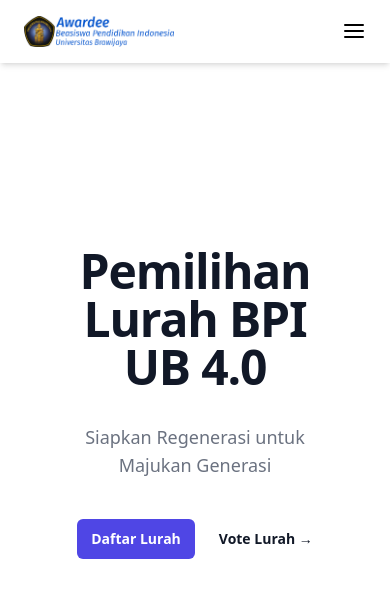
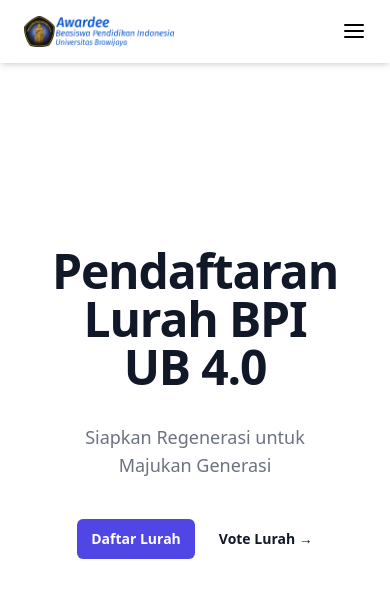
Before and after one commit to azkalbhqi/E-Voting-BPIUB, a Next.js app: page /dashboard in a window 390 px wide. Shown: the top 598 px of the page. Built offline with nearby package versions, Linux system fonts and the light colour scheme.

Commit message:
Commit: Daftar Lurah UI Responsive Fix

```diff
--- a/src/app/dashboard/page.tsx
+++ b/src/app/dashboard/page.tsx
@@ -29,7 +29,7 @@ export default function Home() {
           </div>
           <div className="text-center">
             <h1 className="text-5xl font-semibold tracking-tight text-balance text-gray-900 sm:text-7xl">
-              Pemilihan Lurah BPI UB 4.0
+              Pendaftaran Lurah BPI UB 4.0
             </h1>
             <p className="mt-8 text-lg font-medium text-pretty text-gray-500 sm:text-xl/8">
               Siapkan Regenerasi untuk Majukan Generasi
--- a/src/app/page.tsx
+++ b/src/app/page.tsx
@@ -29,7 +29,7 @@ export default function Home() {
           </div>
           <div className="text-center">
             <h1 className="text-5xl font-semibold tracking-tight text-balance text-gray-900 sm:text-7xl">
-              Pemilihan Lurah BPI UB 4.0
+              Pendaftaran Lurah BPI UB 4.0
             </h1>
             <p className="mt-8 text-lg font-medium text-pretty text-gray-500 sm:text-xl/8">
               Siapkan Regenerasi untuk Majukan Generasi
```
